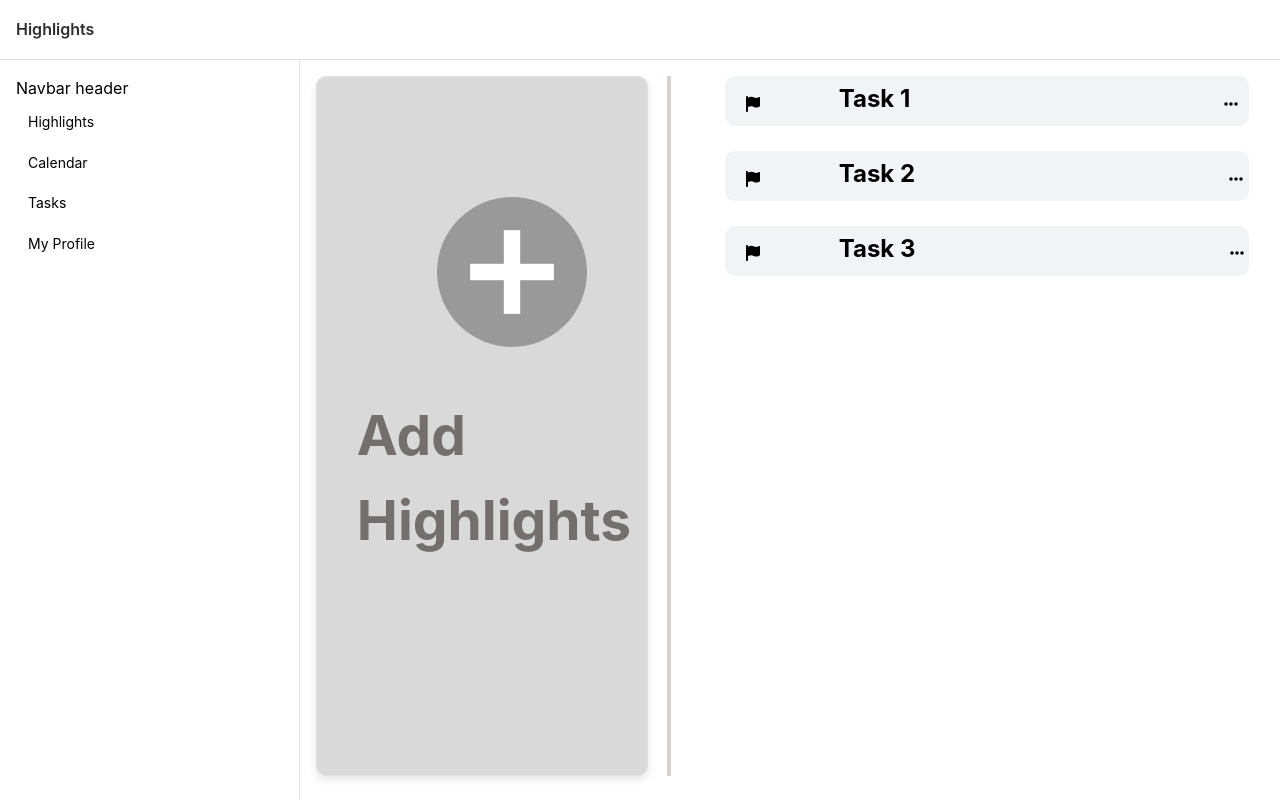
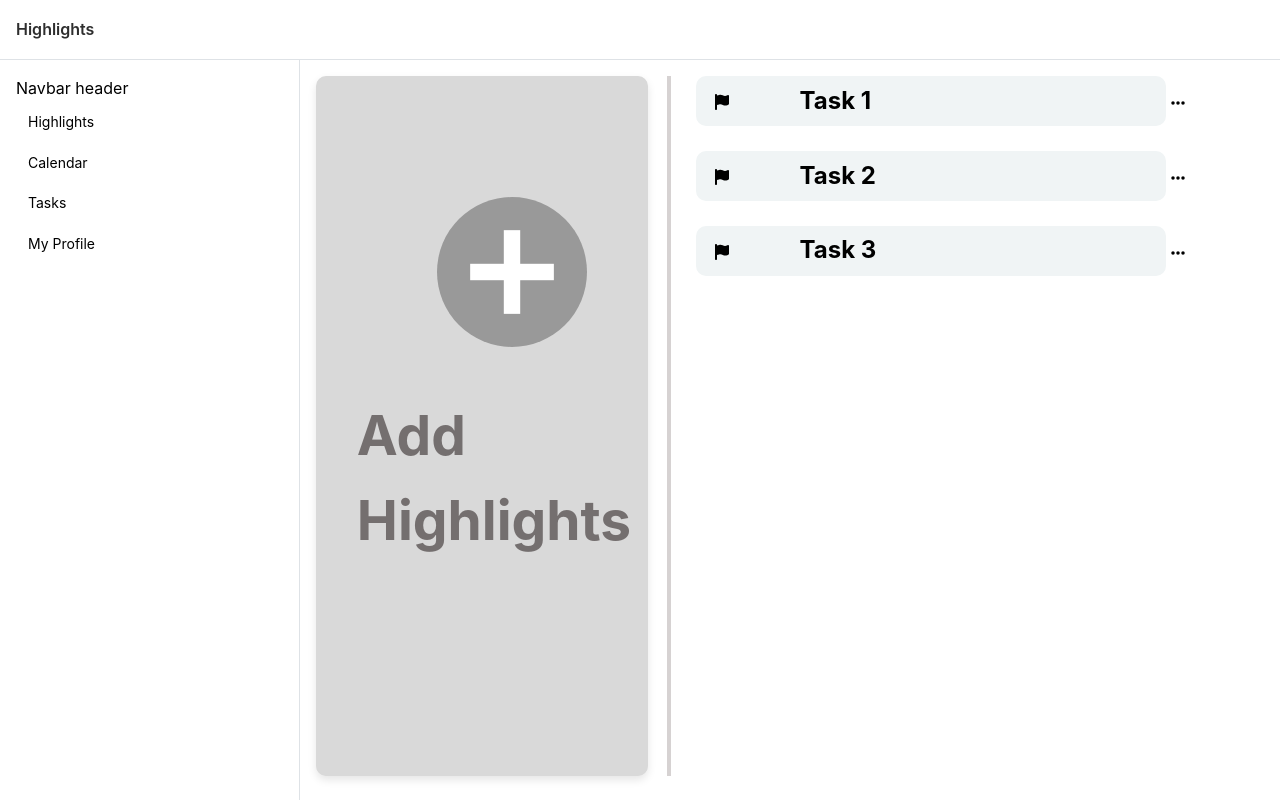
Before and after one commit to nipunayf/highlights, a Next.js app in the folder src/website/highlights/: page /highlights in a window 1280 px wide. Built offline with nearby package versions, Linux system fonts and the light colour scheme; what @azure/msal-react would draw is missing.

Commit message:
change the page view (add task)

```diff
--- a/src/website/highlights/src/pages/highlights/ActionsGrid.module.css
+++ b/src/website/highlights/src/pages/highlights/ActionsGrid.module.css
@@ -16,11 +16,23 @@
     color: #746f6f;
 
   }
-
-  .card{
+  .card {
     width: 35%;
     height: 700px;
+    background-color: #D9D9D9;
+    box-shadow: 0 4px 8px rgba(0, 0, 0, 0.1);
+    border: 1px solid transparent; /* Initial border color */
+    transition: transform 0.3s ease, border-color 0.3s ease, box-shadow 0.3s ease; /* Smooth transition for the hover effect */
+    border-radius: 10px; /* Add border radius for rounded corners */
   }
+
+  .card:hover {
+    transform: scale(1.05); /* Slightly scale up the card */
+    border-color: #aca9a9; /* Change border color on hover */
+    box-shadow: 0 8px 16px rgba(175, 172, 172, 0.2); /* Increase shadow on hover for "pop" effect */
+  }
+
+
 
   .icon {
     margin-left: 35%;
@@ -42,18 +54,15 @@
   }
 /* ##F0F4F5; */
   .task{
-    margin-left: 52%;
-    width:500%;
+    cursor: pointer;
+    margin-left: 5%;
+    width:500px;
     background-color:#F0F4F5;
     border-radius: 10px;
     height: 50px;
-    /* display: flex; */
   }
 
-  /* .task h2{
-    padding-top: 1.5%;
-    padding-left: 15%;
-  } */
+
 
   .flag_icon{
     margin-top: -16%;
@@ -74,6 +83,10 @@
   .bars_icon{
     margin-top: -16%;
     padding-top: 19%;
-    margin-left: 60%;
+    margin-left: 1%;
     cursor: pointer;
   }
+.d{
+    display: flex;
+    /* margin-left: 200px; */
+}
--- a/src/website/highlights/src/pages/highlights/index.tsx
+++ b/src/website/highlights/src/pages/highlights/index.tsx
@@ -2,18 +2,16 @@ import PageLayout from "@/components/PageLayout";
 import { Card, Text, Group, useMantineTheme } from "@mantine/core";
 import { ReactNode } from "react";
 import classes from "./ActionsGrid.module.css";
-import { FontAwesomeIcon } from '@fortawesome/react-fontawesome';
-import { faFlag } from '@fortawesome/free-solid-svg-icons';
-import { faEllipsis } from '@fortawesome/free-solid-svg-icons';
-
-
+import { FontAwesomeIcon } from "@fortawesome/react-fontawesome";
+import { faFlag } from "@fortawesome/free-solid-svg-icons";
+import { faEllipsis } from "@fortawesome/free-solid-svg-icons";
 
 function ActionsGrid() {
   const theme = useMantineTheme();
   const tasks = [
-    { id: 1, title: 'Task 1', description: 'Description for task 1' },
-    { id: 2, title: 'Task 2', description: 'Description for task 2' },
-    { id: 3, title: 'Task 3', description: 'Description for task 3' }
+    { id: 1, title: "Task 1", description: "Description for task 1" },
+    { id: 2, title: "Task 2", description: "Description for task 2" },
+    { id: 3, title: "Task 3", description: "Description for task 3" },
   ];
 
   return (
@@ -34,7 +32,7 @@ function ActionsGrid() {
         <div className={classes.list_task}>
           {tasks.map((task) => (
             <div key={task.id}>
-
+                <div className={classes.d}>
               <div className={classes.task}>
                 <div className={classes.flag_icon}>
                   <FontAwesomeIcon icon={faFlag} />
@@ -42,16 +40,15 @@ function ActionsGrid() {
                 <div className={classes.task_name}>
                   <h2>{task.title}</h2>
                 </div>
+
+              </div>
               <div className={classes.bars_icon}>
                   <FontAwesomeIcon icon={faEllipsis} />
                 </div>
                 </div>
               <br></br>
             </div>
-
           ))}
-
-
         </div>
       </div>
     </>
@@ -68,9 +65,5 @@ export default function Highlights() {
 }
 
 Highlights.getLayout = function getLayout(page: ReactNode) {
-  return (
-    <PageLayout>
-      {page}
-    </PageLayout>
-  );
-}
+  return <PageLayout>{page}</PageLayout>;
+};
```
Lines whose indentation alone changed are shown as unchanged.
